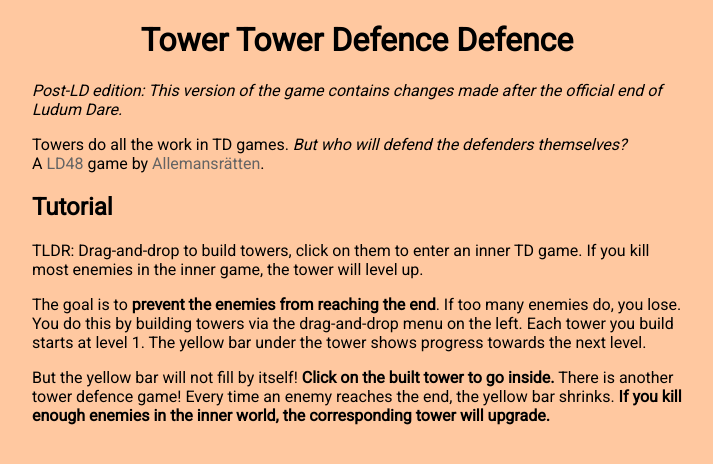
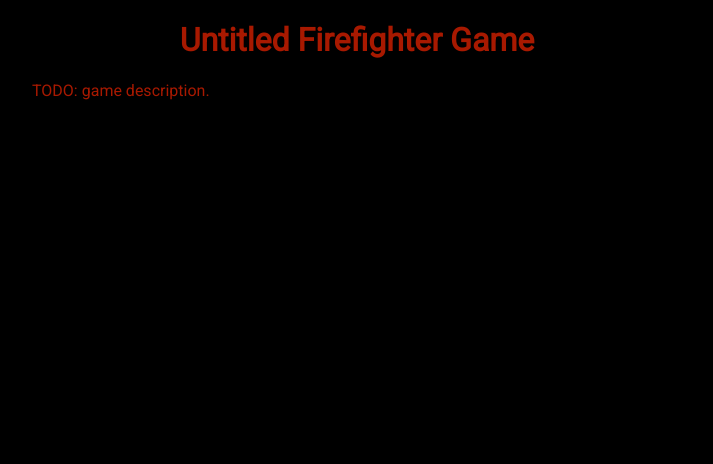
Before and after one commit to vvolhejn/minijam98, a website built with webpack: page index.html in a window 1280 px wide. Shown: the whole page, without its empty margins (283-996 px from the left). Built offline with nearby package versions, Linux system fonts and the light colour scheme.

Commit message:
Fix misleading HTML

```diff
--- a/index.html
+++ b/index.html
@@ -2,7 +2,7 @@
 <html lang="en">
   <head>
     <meta charset="UTF-8">
-    <title>Tower Tower Defence Defence</title>
+    <title>Untitled Firefighter Game</title>
     <!-- <meta name="viewport" content="width=device-width, initial-scale=1, user-scalable=no"> -->
     <meta name="viewport" content="width=device-width, initial-scale=1">
     <meta name="HandheldFriendly" content="True">
@@ -18,7 +18,8 @@
         margin: 0 !important;
         padding: 0 !important;
         /* overflow: hidden !important; */
-        background-color:  #FFC8A0;
+        background-color:  #000000;
+        color: #a81900;
       }
       #content {
         width: 100%;
@@ -43,28 +44,13 @@
     </style>
   </head>
   <body>
-    <h1>Tower Tower Defence Defence</h1>
+    <h1>Untitled Firefighter Game</h1>
     <div id="content"></div>
     <script src="vendors.app.bundle.js"></script>
     <script src="app.bundle.js"></script>
     <div id='about_text' style="width: 650px; margin-left: auto; margin-right: auto; margin-top: 2vh;">
       <p>
-        <em>Post-LD edition: This version of the game contains changes made after the official end of Ludum Dare.</em>
-      </p>
-      Towers do all the work in TD games. <em>But who will defend the defenders themselves?</em>
-      <br>
-      A <a href='https://ldjam.com/events/ludum-dare/48/TODO'>LD48</a> game by <a href='https://github.com/allemansratten/'>Allemansrätten</a>.
-      <h2>Tutorial</h2>
-      <p>TLDR: Drag-and-drop to build towers, click on them to enter an inner TD game. If you kill most enemies in the inner game, the tower will level up.</p>
-      <p>
-        The goal is to <b>prevent the enemies from reaching the end</b>. If too many enemies do, you lose.
-        You do this by building towers via the drag-and-drop menu on the left.
-        Each tower you build starts at level 1. The yellow bar under the tower shows progress towards the next level.
-      </p>
-      <p>
-        But the yellow bar will not fill by itself! <b>Click on the built tower to go inside.</b>
-        There is another tower defence game! Every time an enemy reaches the end, the yellow bar shrinks.
-        <b>If you kill enough enemies in the inner world, the corresponding tower will upgrade.</b>
+        TODO: game description.
       </p>
     </div>
   </body>
```
